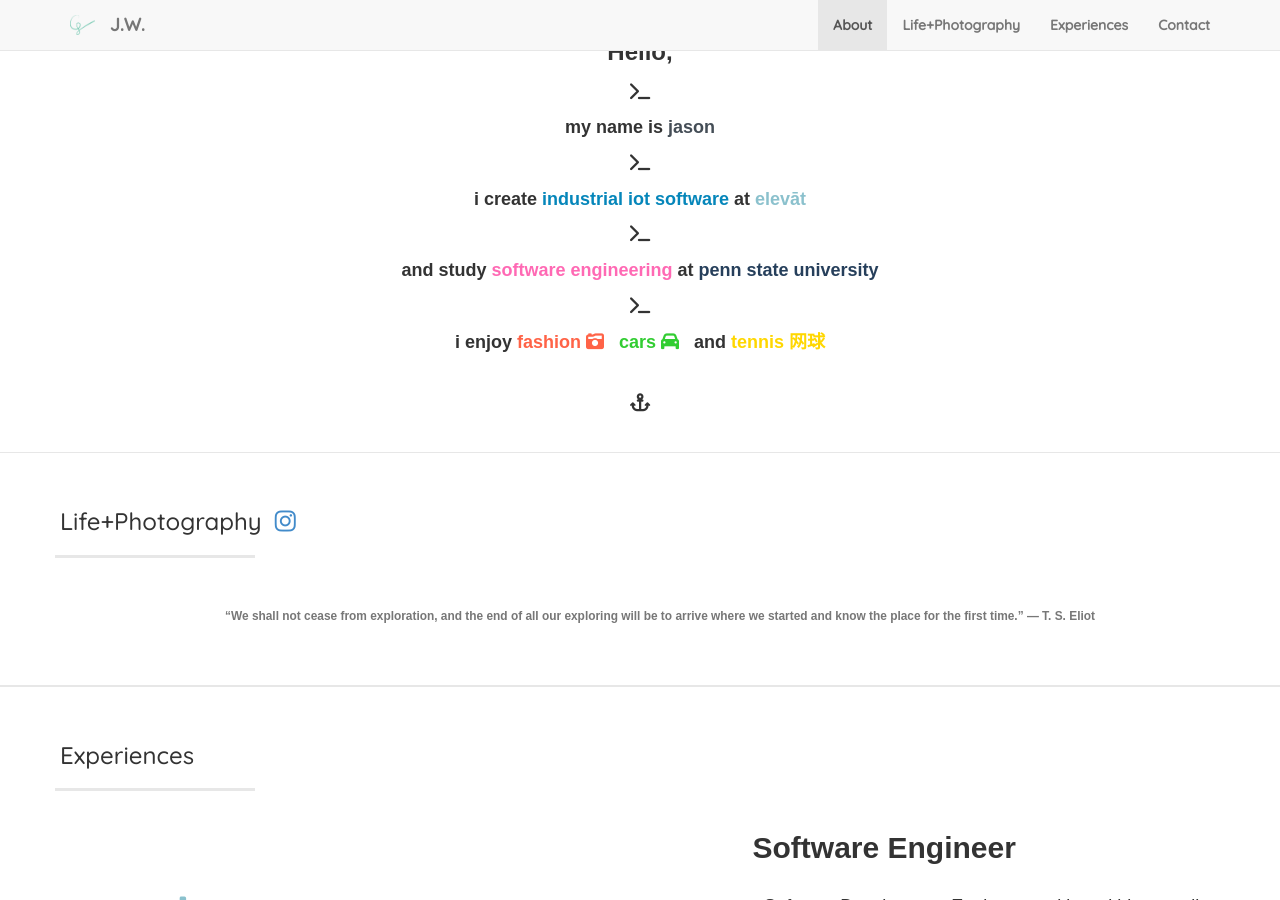
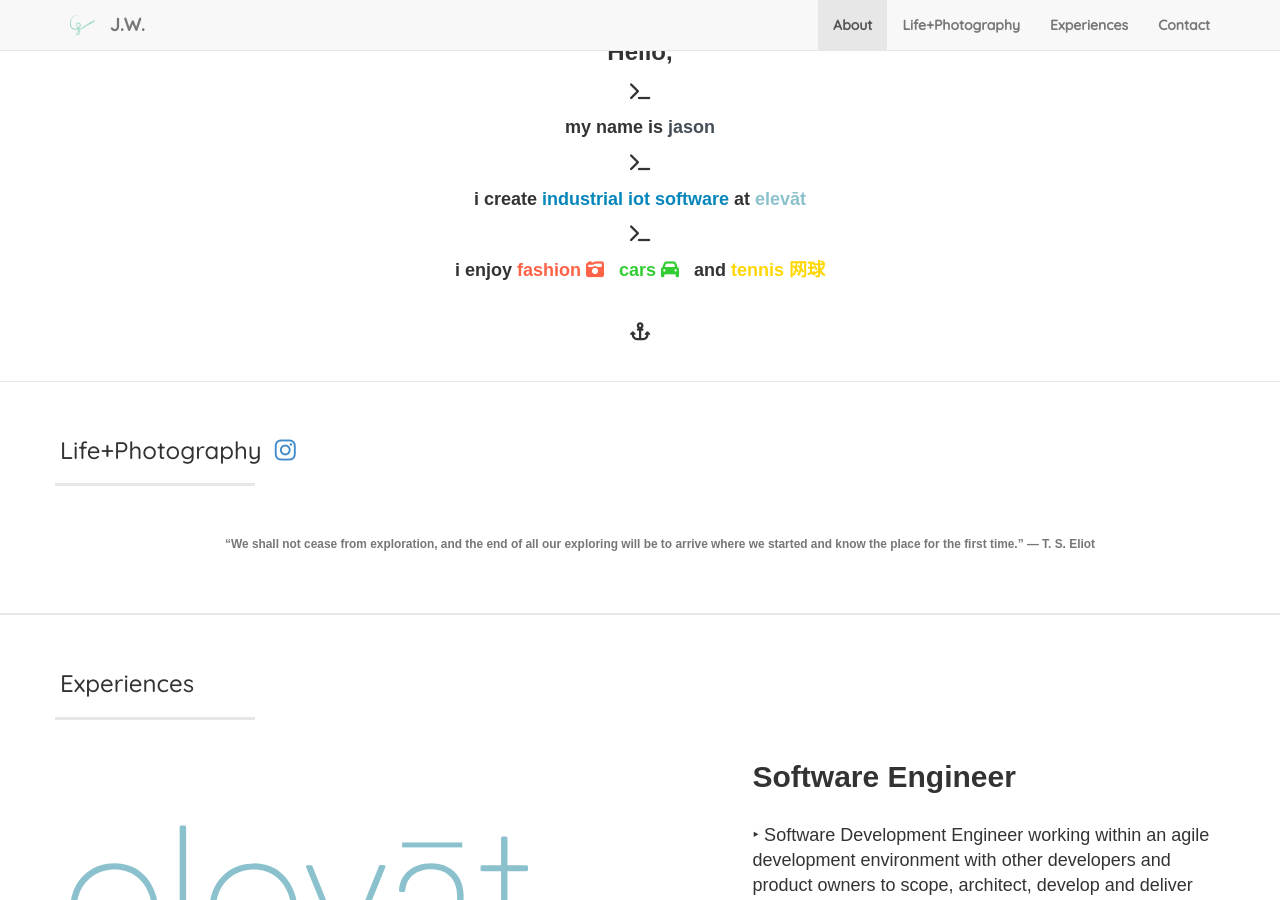
Before and after one commit to jawang94/jawang94.github.io, a Jekyll site: the page built from index.html, in a window 1280 px wide and 900 px high, scrolled down 885 px. Built offline with Jekyll 4.4.1, drawn with Linux system fonts in a browser that asks for light colours; nearby versions of some CDN libraries.

Commit message:
about update

```diff
--- a/_includes/about.html
+++ b/_includes/about.html
@@ -15,11 +15,11 @@
           i create <font color="0586BA">industrial iot software</font> at
           <font color="#8bc1cd">elevāt</font>
         </p>
-        <p><i class="fa fa-terminal"></i></p>
+        <!-- <p><i class="fa fa-terminal"></i></p>
         <p>
           and study <font color="HotPink">software engineering</font> at
           <font color="#263F5B">penn state university</font>
-        </p>
+        </p> -->
         <p><i class="fa fa-terminal"></i></p>
         i enjoy
         <font color="Tomato"
```
